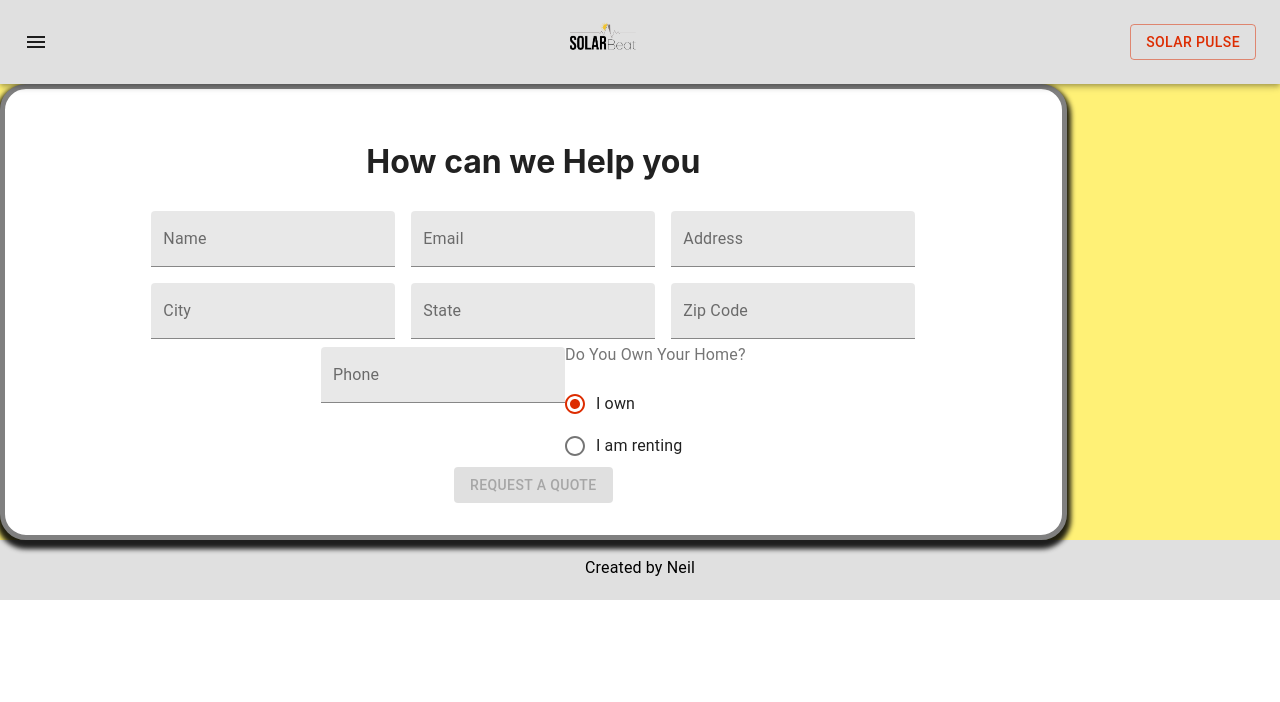
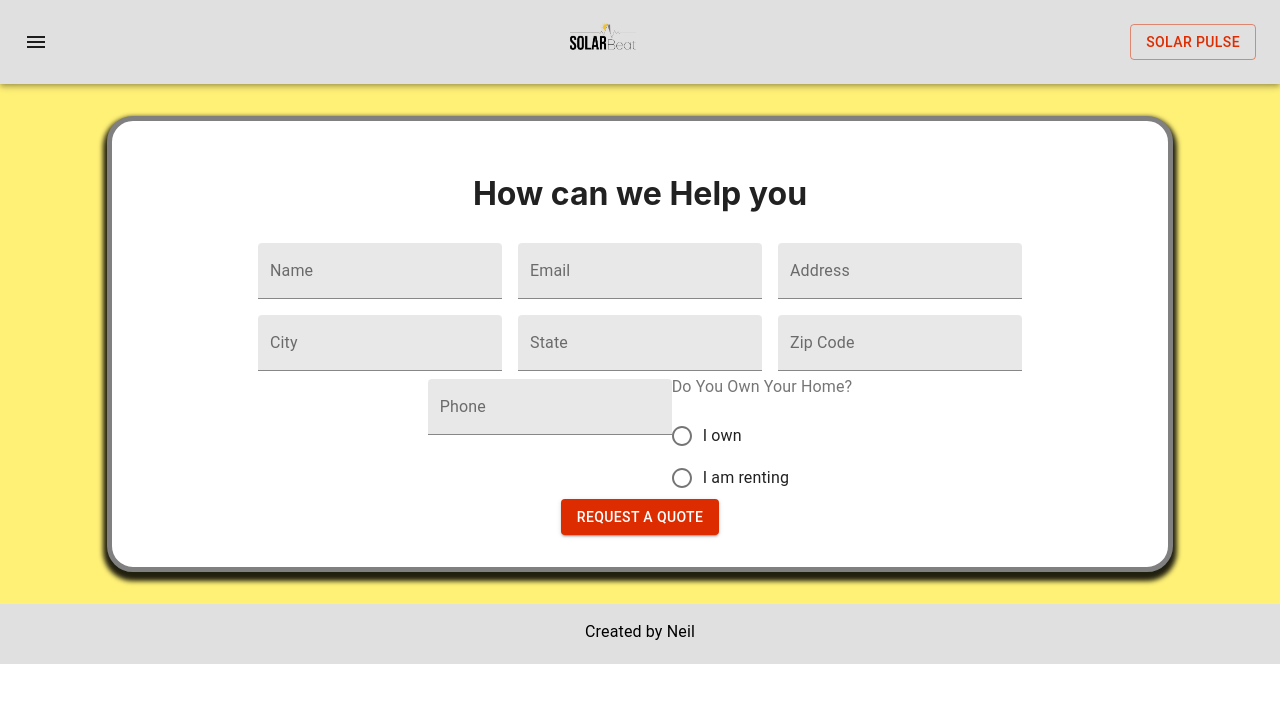
Before and after one commit to NGDino/solar-beat, a React (Create React App) app in the folder solar-beat/: page /contact in a window 1280 px wide. Shown: the top 702 px of the page. Built offline with nearby package versions, Linux system fonts and the light colour scheme.

Commit message:
fixed validation issue in contact form and radio is working properly

```diff
--- a/solar-beat/src/components/ContactForm/index.js
+++ b/solar-beat/src/components/ContactForm/index.js
@@ -13,8 +13,8 @@ const useStyles = makeStyles((theme) => ({
     },
     formContainer: {
         height: 'fit',
-        width: 'auto',
-        margins: 'auto',
+        marginTop: '2rem',
+        marginBottom: '2rem',
         padding: '2em',
         boxShadow: '0 5px 5px 4px',
         border: '5px solid grey',
@@ -32,14 +32,14 @@ const ContactForm = () => {
         address: '',
         city: '',
         state: '',
-        zip: 0,
+        zip: '',
         phone: '',
-        owner: true,
+        owner: '',
 
     }
 
     const [values, setValue] = useState(initialValues);
-    const [errors, setErrors] = useState({})
+    const [errors, setErrors] = useState(initialValues)
 
 
     const validate = () => {
@@ -51,7 +51,7 @@ const ContactForm = () => {
         temp.state = values.state?'':"This Field is required"
         temp.zip =  (/^\d{5}$/).test(values.zip)?'':"Enter a 5 digit zip code"
         temp.phone = (/^\s*(?:\+?(\d{1,3}))?[-. (]*(\d{3})[-. )]*(\d{3})[-. ]*(\d{4})(?: *x(\d+))?\s*$/).test(values.phone)?'':"Not a valid phone number"
-        temp.owner = values.owner === true ? '':"You must be a homeowner to go solar"
+        temp.owner = values.owner === 'owner' ? '':"You must be a homeowner to go solar"
         setErrors({
             ...temp
         })
@@ -70,6 +70,7 @@ const ContactForm = () => {
             ...values,
             [name]: value
         });
+        console.log(values)
 
     }
 
@@ -79,7 +80,7 @@ const ContactForm = () => {
         if(validate()){
             alert('works biotch')
             console.log('errors submit', errors)
-        }else{ alert('Fix form errors')}
+        }else{ console.log(errors)}
     }
 
     return (
@@ -94,7 +95,7 @@ const ContactForm = () => {
                         label="Name"
                         variant="filled"
                         helperText={errors.name}
-                        error = {errors.name}
+                        error = {errors.name.length >1}
                     />
                     <TextField
                         onChange = {handleChange}
@@ -104,7 +105,7 @@ const ContactForm = () => {
                         label="Email"
                         variant="filled"
                         helperText={errors.email}
-                        error = {errors.email}
+                        error = {errors.email.length >1}
                         />
                     <TextField
                         className={classes.formControl}
@@ -114,7 +115,7 @@ const ContactForm = () => {
                         label="Address"
                         variant="filled"
                         helperText={errors.address}
-                        error = {errors.address}
+                        error = {errors.address.length > 1}
                         />
                     <TextField
                         className={classes.formControl}
@@ -124,7 +125,7 @@ const ContactForm = () => {
                         label="City"
                         variant="filled"
                         helperText={errors.city}
-                        error = {errors.city}
+                        error = {errors.city.length > 1}
                         />
                         <TextField
                         className={classes.formControl}
@@ -134,7 +135,7 @@ const ContactForm = () => {
                         label="State"
                         variant="filled"
                         helperText={errors.state}
-                        error = {errors.state}
+                        error = {errors.state.length > 1}
                         />
                     <TextField
                         className={classes.formControl}
@@ -144,7 +145,7 @@ const ContactForm = () => {
                         label="Zip Code"
                         variant="filled"
                         helperText={errors.zip}
-                        error = {errors.zip}
+                        error = {errors.zip.length > 1}
                         />
                     <TextField
                         classzip={classes.formControl}
@@ -154,7 +155,7 @@ const ContactForm = () => {
                         label="Phone"
                         variant="filled"
                         helperText={errors.phone}
-                        error = {errors.phone}
+                        error = {errors.phone.length > 1}
                         />
 
 
@@ -162,9 +163,9 @@ const ContactForm = () => {
                     <FormControl component="fieldset">
                         <FormLabel component="legend">Do You Own Your Home?</FormLabel>
                         <br/>
-                        <RadioGroup aria-label="owner" name="owner1" value={values.owner} onChange={handleChange}>
-                            <FormControlLabel value= {true} control={<Radio />} label="I own" />
-                            <FormControlLabel value={false} control={<Radio />} label="I am renting" />
+                        <RadioGroup aria-label="owner" name="owner" value={values.owner} onChange={handleChange}>
+                            <FormControlLabel value= 'owner' control={<Radio />} label="I own" />
+                            <FormControlLabel value='renter' control={<Radio />} label="I am renting" />
                         </RadioGroup>
                     </FormControl>
                     <br/>
@@ -172,7 +173,8 @@ const ContactForm = () => {
                         variant="contained"
                         color="secondary"
                         type='submit'
-                        disabled >
+
+                        >
                             Request a Quote
                     </Button>
 
--- a/solar-beat/src/pages/Contact/index.js
+++ b/solar-beat/src/pages/Contact/index.js
@@ -9,6 +9,7 @@ const useStyles = makeStyles({
 
     },
     container: {
+
 
     }
 })
@@ -22,7 +23,7 @@ const Contact = () =>{
                 container
                 spacing={0}
                 alignItems="center"
-                justify="flex-start"
+                justify="center"
                 style={{ minHeight: '55vh' }}
                 >
                     <Grid item xs={10} className={classes.container}>
```
Also changed, not shown: 1 other file (tests, documents, lock files or other folders).
